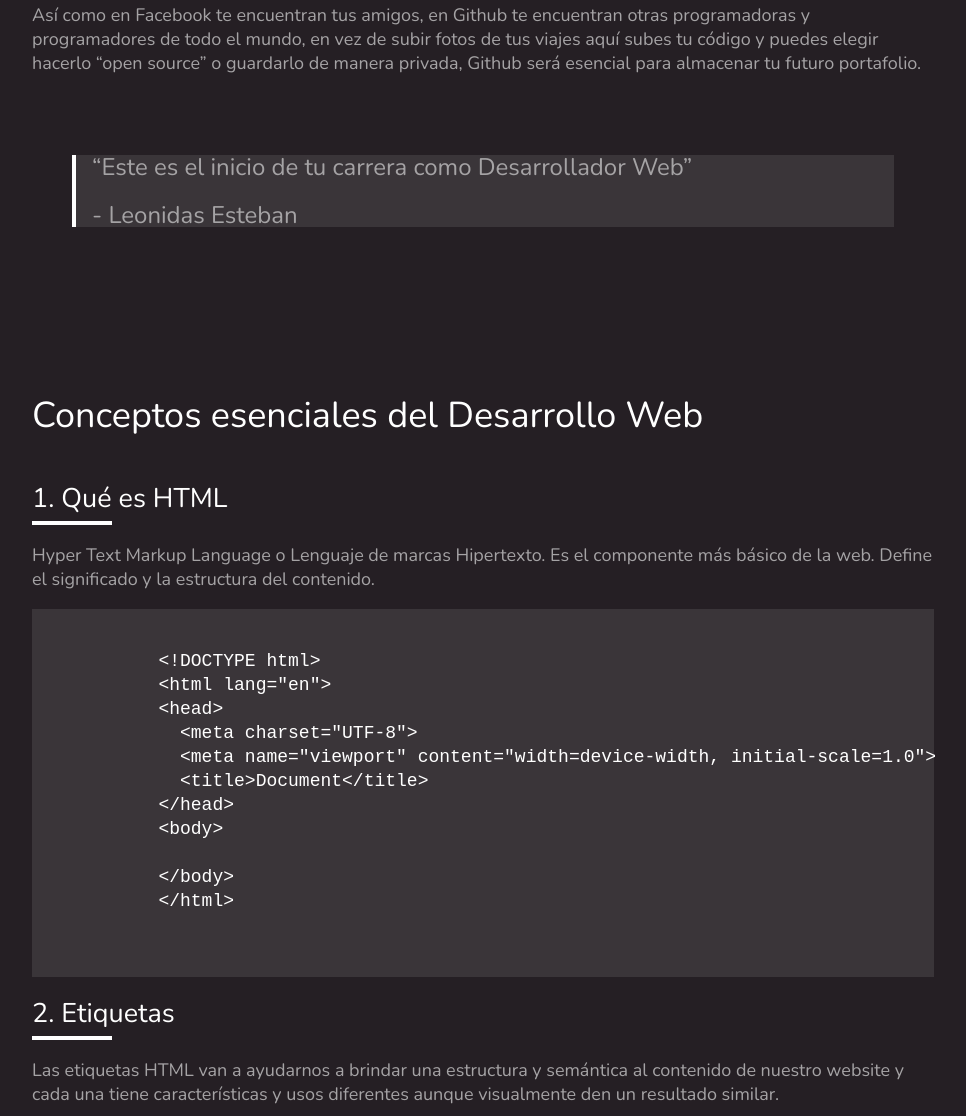
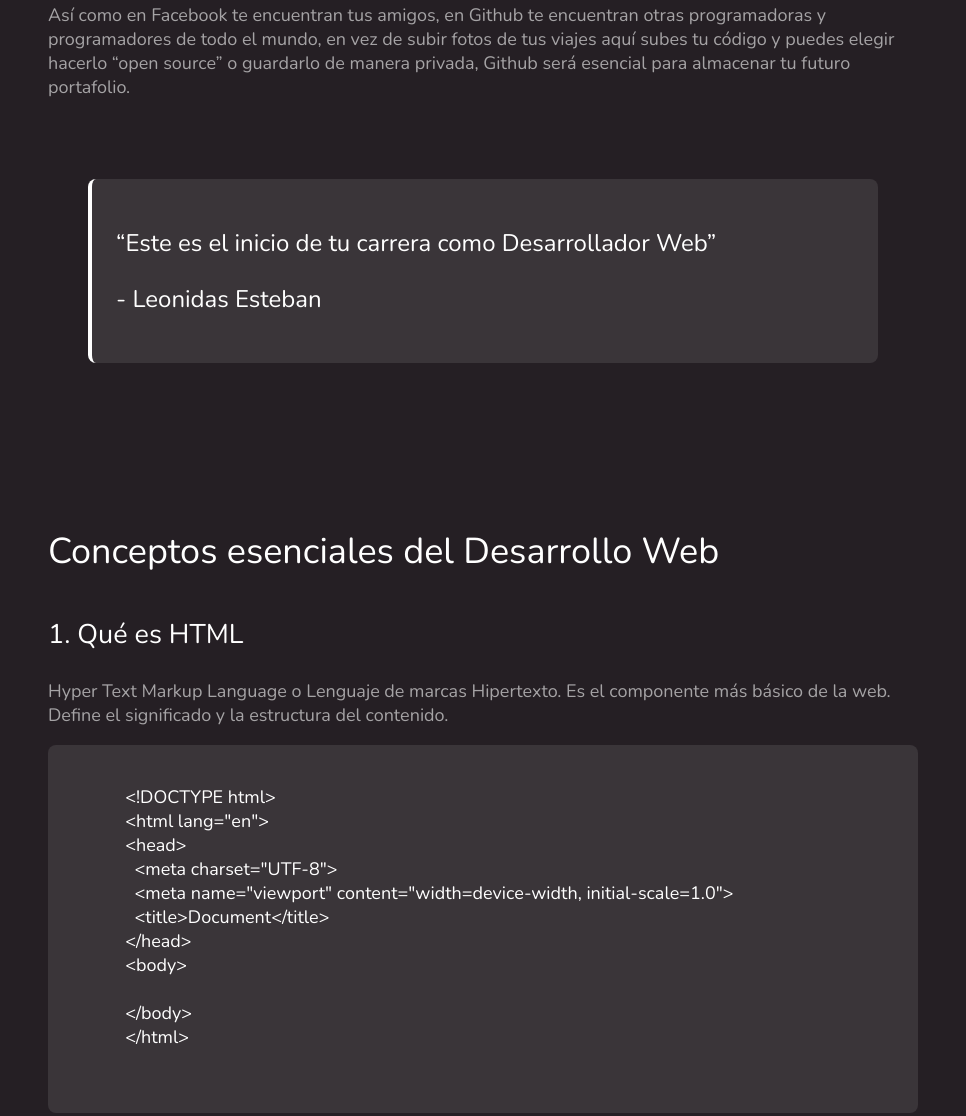
Before and after one commit to edwinMoralesDev/nemium, a plain HTML site: page index.html in a window 1280 px wide. Shown: the part 1612-2728 px from the top of the page, without its empty margins (157-1123 px from the left). Drawn offline with nearby package versions, Linux system fonts and the light colour scheme.

Commit message:
logical margins

```diff
--- a/styles-logical.css
+++ b/styles-logical.css
@@ -111,7 +111,7 @@ h3 {
 .section-content h3::before {
     content: counter(titleList, decimal) '. ';
 }
-.section-content h3::after {
+/* .section-content h3::after {
     content: '';
     width: 80px;
     height: 4px;
@@ -120,24 +120,30 @@ h3 {
     position: absolute;
     left: 0;
     bottom: 0;
-}
+} */
 pre {
     background: var(--white10);
     padding: 40px;
-    font-size: 'Roboto';
+    font-family: 'Nunito';
     line-height: 24px;
+    overflow: auto;
+    border-radius: 8px;
 }
 blockquote {
     font-size: 24px;
     margin-block-start: 80px;
     margin-block-end: 63px;
-    padding-left: 16px;
+    padding: 24px;
     border-left: 4px solid var(--white30);
     background-color: var(--white10);
-    line-height: 24px;
+    line-height: 32px;
+    border-radius: 8px;
+}
+blockquote p {
+    color: var(--white30);
 }
 blockquote span {
-    color: var(--white20);
+    color: var(--white30);
 }
 blockquote span::before {
     content: '-';
@@ -150,3 +156,7 @@ main-content {
     padding: 20px;
     background: white;
 }
+
+.main-content {
+    padding-inline: 16px;
+}
```
